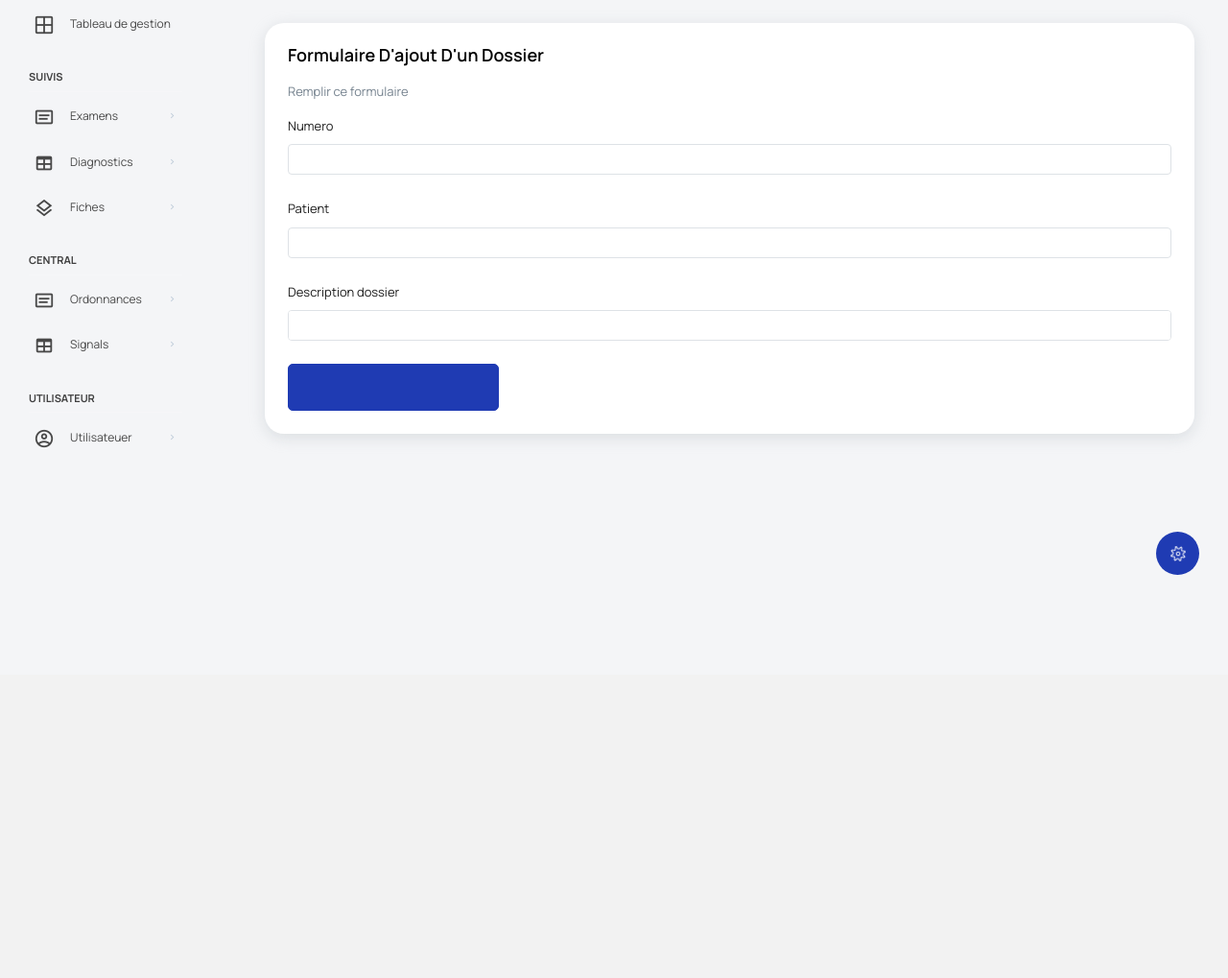
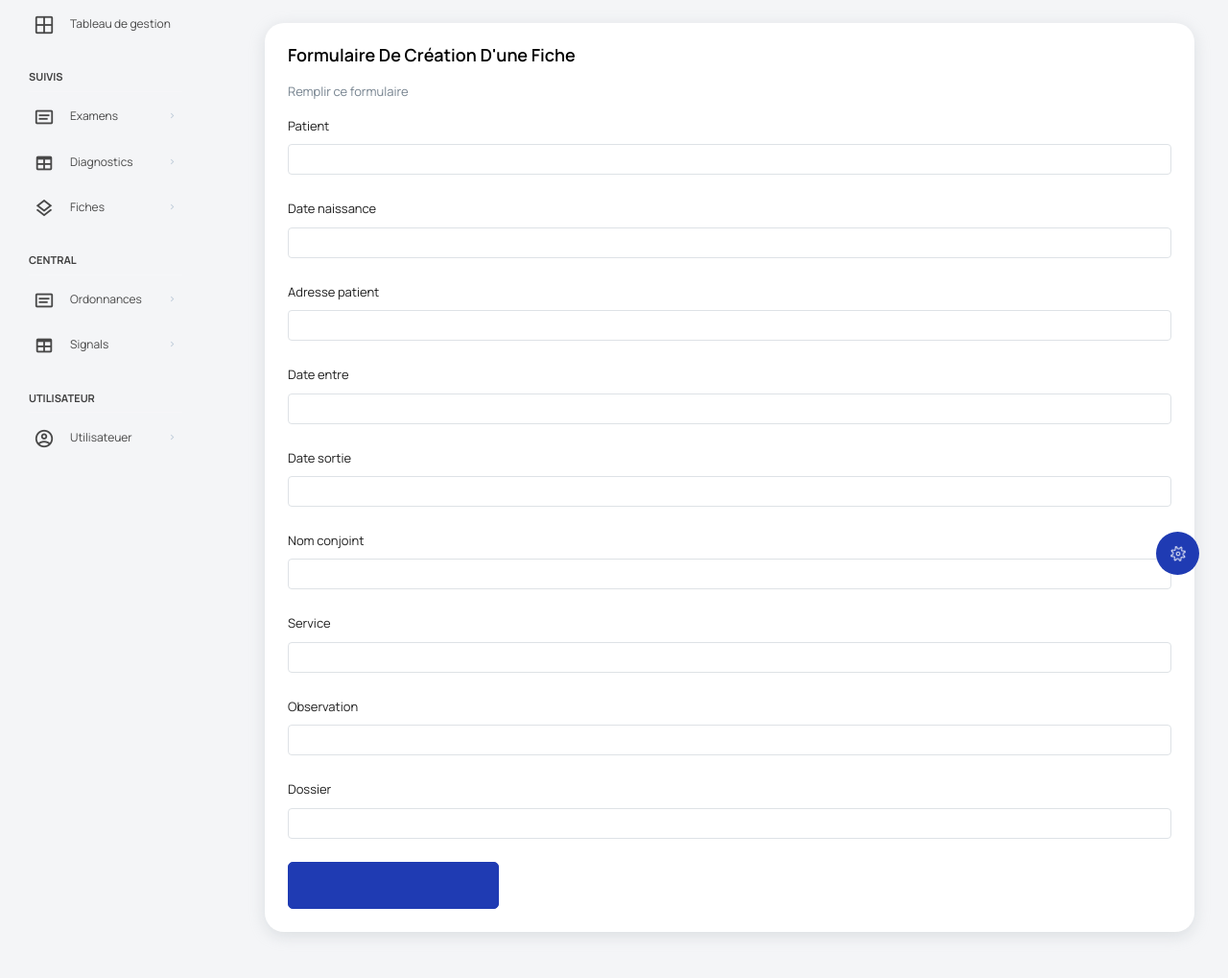
Before and after one commit to JoelDeoKL/alloDocteur, a Symfony app: template templates/admin/add_fiche.html.twig in a window 1280 px wide. Shown: the part 161-1180 px from the top of the page at 96% size. Before the commit the page ends 760 px from the top, so only its background shows below. Run offline with Twig, Linux system fonts and the light colour scheme; the template is opened without the code that fills it, so the values that code supplies are empty; form fields are guessed from the names that the template uses; some libraries are stand-ins or nearby versions.

Commit message:
Mise en place de la logique Fiche

```diff
--- a/templates/admin/add_fiche.html.twig
+++ b/templates/admin/add_fiche.html.twig
@@ -1,6 +1,6 @@
 {% extends 'admin_template.html.twig' %}
 
-{% block title %}ApproManager - Ajouter Dossier{% endblock %}
+{% block title %}ApproManager - Ajouter Fiche{% endblock %}
 
 {% block body %}
 
@@ -11,7 +11,7 @@
       <div class="col-md-12 grid-margin stretch-card">
         <div class="card">
           <div class="card-body">
-            <h4 class="card-title">Formulaire d'ajout d'un dossier</h4>
+            <h4 class="card-title">Formulaire de création d'une fiche</h4>
             <p class="card-description">
               Remplir ce formulaire
             </p>
@@ -19,20 +19,56 @@
               'class':'forms-sample',
             }}) }}
             <div class="form-group">
-              {{ form_label(form.numero) }}
-              {{ form_widget(form.numero, {'attr': {
-                'class':'required form-control',
-              }}) }}
-            </div>
-            <div class="form-group">
               {{ form_label(form.patient) }}
               {{ form_widget(form.patient, {'attr': {
                 'class':'required form-control',
               }}) }}
             </div>
             <div class="form-group">
-              {{ form_label(form.description_dossier) }}
-              {{ form_widget(form.description_dossier, {'attr': {
+              {{ form_label(form.date_naissance) }}
+              {{ form_widget(form.date_naissance, {'attr': {
+                'class':'required form-control',
+              }}) }}
+            </div>
+            <div class="form-group">
+              {{ form_label(form.adresse_patient) }}
+              {{ form_widget(form.adresse_patient, {'attr': {
+                'class':'required form-control',
+              }}) }}
+            </div>
+            <div class="form-group">
+              {{ form_label(form.date_entre) }}
+              {{ form_widget(form.date_entre, {'attr': {
+                'class':'required form-control',
+              }}) }}
+            </div>
+            <div class="form-group">
+              {{ form_label(form.date_sortie) }}
+              {{ form_widget(form.date_sortie, {'attr': {
+                'class':'required form-control',
+              }}) }}
+            </div>
+            <div class="form-group">
+              {{ form_label(form.nom_conjoint) }}
+              {{ form_widget(form.nom_conjoint, {'attr': {
+                'class':'required form-control',
+              }}) }}
+            </div>
+            <div class="form-group">
+              {{ form_label(form.service) }}
+              {{ form_widget(form.service, {'attr': {
+                'class':'required form-control',
+              }}) }}
+            </div>
+            <div class="form-group">
+              {{ form_label(form.observation) }}
+              {{ form_widget(form.observation, {'attr': {
+                'class':'required form-control',
+              }}) }}
+            </div>
+            <div class="form-group">
+              {{ form_label(form.dossier) }}
+              {{ form_widget(form.dossier, {'attr': {
                 'class':'required form-control',
               }}) }}
             </div>
```
Also changed, not shown: src/Controller/FicheController.php (added, +18 -0 lines), src/Form/FicheType.php (+13 -2 lines).
